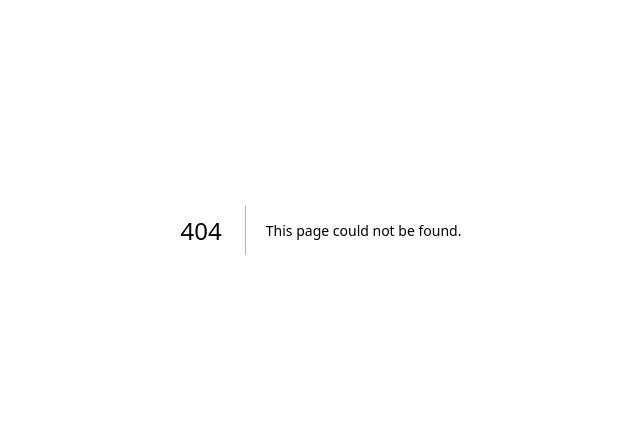
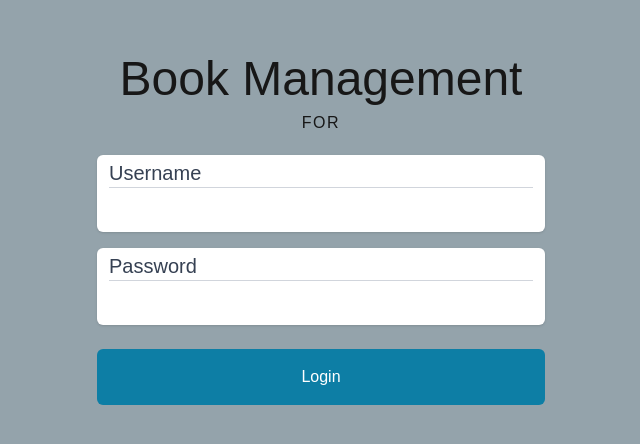
Before and after one commit to mokori4242/book-management, a Next.js app in the folder frontend/: page /login in a window 1280 px wide. Before the commit this address had no page. Shown: the part 170-614 px from the top of the page, without its empty margins (319-959 px from the left). Built offline with nearby package versions, Linux system fonts and the light colour scheme.

Commit message:
[add]ログイン画面デザインコーディング

```diff
--- /dev/null
+++ b/frontend/app/_components/form/formField.tsx
@@ -0,0 +1,22 @@
+import { ReactNode } from 'react';
+
+interface FormFieldProps {
+  id: string;
+  label: string;
+  children: ReactNode;
+}
+
+export function FormField({ id, label, children }: FormFieldProps) {
+  return (
+    <div className="overflow-hidden rounded-md bg-white shadow">
+      <div className="px-3 py-1">
+        <div className="flex items-center justify-between">
+          <label htmlFor={id} className="block text-xl font-medium text-gray-700 text-left">
+            {label}
+          </label>
+        </div>
+        {children}
+      </div>
+    </div>
+  );
+}
--- /dev/null
+++ b/frontend/app/_components/form/input.tsx
@@ -0,0 +1,39 @@
+// frontend/app/_components/form/input.tsx
+import { ChangeEvent } from 'react';
+
+interface InputProps {
+  id: string;
+  name: string;
+  type: 'text' | 'password' | 'email' | 'number';
+  value: string;
+  onChange: (e: ChangeEvent<HTMLInputElement>) => void;
+  required?: boolean;
+  placeholder?: string;
+  className?: string;
+}
+
+export function Input({
+  id,
+  name,
+  type,
+  value,
+  onChange,
+  required = false,
+  placeholder = '',
+  className = '',
+}: InputProps) {
+  return (
+    <div className="relative border-t border-gray-300">
+      <input
+        id={id}
+        name={name}
+        type={type}
+        value={value}
+        onChange={onChange}
+        required={required}
+        placeholder={placeholder}
+        className={`w-full border-0 bg-white p-2 focus:outline-none ${className}`}
+      />
+    </div>
+  );
+}
--- /dev/null
+++ b/frontend/app/_components/typography/h1.tsx
@@ -0,0 +1,14 @@
+import { ReactNode } from 'react';
+
+interface TypographyH1Props {
+  children: ReactNode;
+  className?: string;
+}
+
+export function TypographyH1({children, className = "" }: TypographyH1Props) {
+  return (
+    <h1 className={`${className}`}>
+      {children}
+    </h1>
+  )
+}
--- /dev/null
+++ b/frontend/app/_components/typography/p.tsx
@@ -0,0 +1,14 @@
+import { ReactNode } from 'react';
+
+interface TypographyPProps {
+  children: ReactNode;
+  className?: string;
+}
+
+export function TypographyP({children, className = ""}: TypographyPProps) {
+    return (
+    <p className={`${className}`}>
+      {children}
+    </p>
+  )
+}
--- /dev/null
+++ b/frontend/app/login/page.tsx
@@ -0,0 +1,67 @@
+'use client';
+
+import { useState } from 'react';
+import { TypographyH1 } from '../_components/typography/h1';
+import { TypographyP } from '../_components/typography/p';
+import { Input } from '../_components/form/input';
+import { FormField } from '../_components/form/formField';
+
+export default function LoginPage() {
+  const [username, setUsername] = useState('');
+  const [password, setPassword] = useState('');
+
+  const handleSubmit = (e: React.FormEvent) => {
+    e.preventDefault();
+    // ここに認証ロジックを実装
+    console.log('ログイン処理', { username, password });
+  };
+
+  return (
+    <div className="relative flex min-h-screen flex-col items-center justify-center bg-[#94A3AB]">
+      <div className="z-20 w-full max-w-md mx-auto">
+        {/* タイトル */}
+        <TypographyH1 className="text-5xl font-medium tracking-normal w-full mb-2 text-center">
+          Book Management
+        </TypographyH1>
+        {/* 色変わらん😭 */}
+        <TypographyP className="text-center tracking-widest decoration-slate-500 mb-5">
+          FOR
+        </TypographyP>
+
+        <form onSubmit={handleSubmit} className="space-y-4">
+          {/* ユーザー名入力 */}
+          <FormField id="username" label="Username">
+            <Input
+              id="username"
+              name="username"
+              type="text"
+              required
+              value={username}
+              onChange={(e) => setUsername(e.target.value)}
+            />
+          </FormField>
+
+          {/* パスワード入力 */}
+          <FormField id="password" label="Password">
+            <Input
+              id="password"
+              name="password"
+              type="password"
+              required
+              value={password}
+              onChange={(e) => setPassword(e.target.value)}
+            />
+          </FormField>
+
+          {/* ログインボタン */}
+          <button
+            type="submit"
+            className="mt-2 w-full rounded-md bg-[#0D7EA5] py-4 px-6 text-center font-medium text-white hover:bg-[#0a6a8a]"
+          >
+            Login
+          </button>
+        </form>
+      </div>
+    </div>
+  );
+}
```
